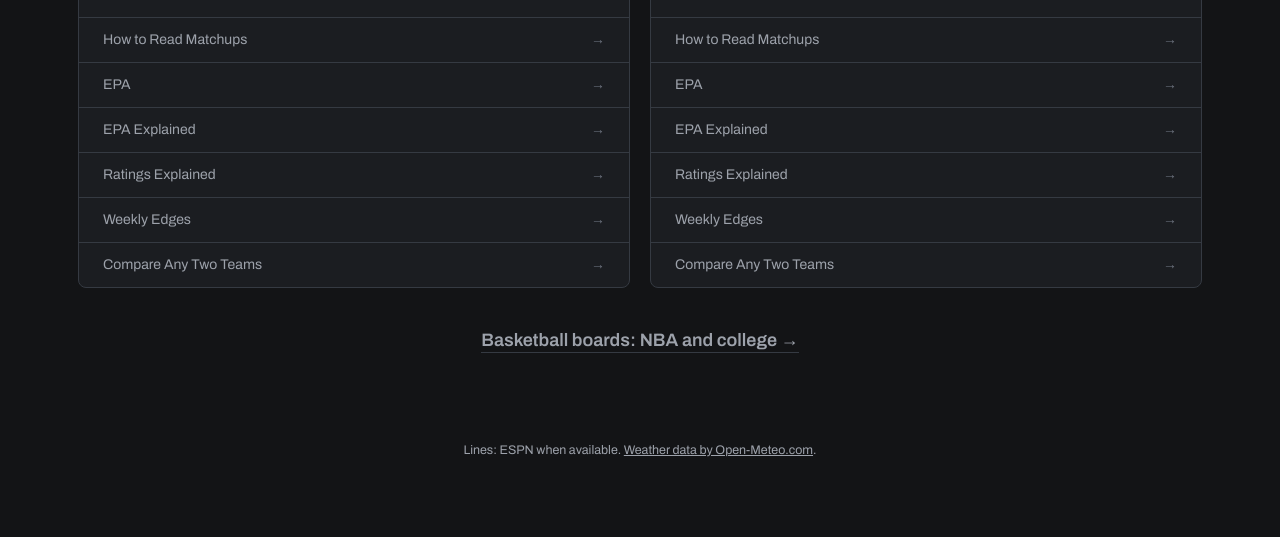
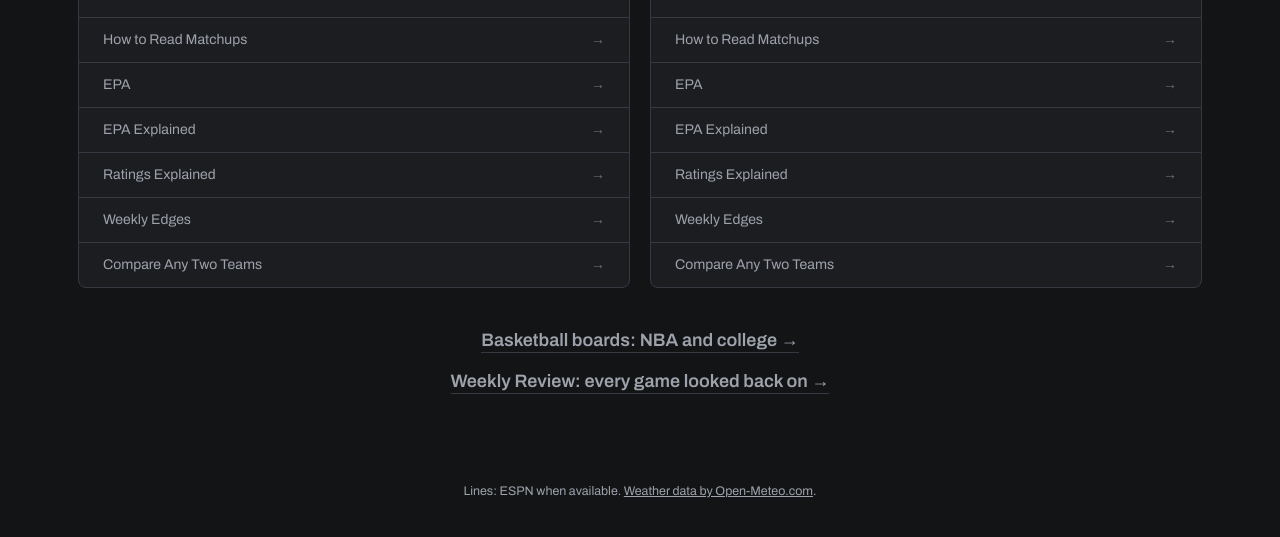
Before and after one commit to rhyman7/rhyman7.github.io, a plain HTML site: page index.html in a window 1280 px wide. Shown: the part 523-1060 px from the top of the page. Before the commit the page ends 1023 px from the top, so only its background shows below. Drawn offline with Linux system fonts and the light colour scheme.

Commit message:
Link the Weekly Review below the football cards
Co-Authored-By: Claude Opus 5.5 <noreply@anthropic.com>
Claude-Session: https://claude.ai/code/session_01P8MN7njaDJn62M5EyMrzHF

```diff
--- a/index.html
+++ b/index.html
@@ -76,6 +76,7 @@
   .league.nfl { --hover: #003a73; }  /* NFL shield blue */
   .cross-link { margin: 40px 0 0; text-align: center; font-size: 1.125rem; font-weight: 600; }
   .cross-link a { color: var(--text-dim); text-decoration: none; border-bottom: 1px solid var(--border); padding-bottom: 2px; }
+  .cross-link.review-link { margin-top: 16px; }
   .cross-link a:hover { color: var(--text); border-color: var(--text); }
   .league-main:hover { background: var(--hover); }
   .league-main:hover .league-tag,
@@ -183,6 +184,7 @@
   </div>
 
   <p class="cross-link"><a href="/basketball/">Basketball boards: NBA and college &rarr;</a></p>
+  <p class="cross-link review-link"><a href="/fb-value-board/review/">Weekly Review: every game looked back on &rarr;</a></p>
 </main>
 
 <footer>
```
Also changed, not shown: 1 other file.
